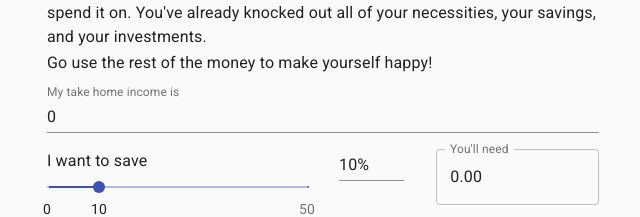
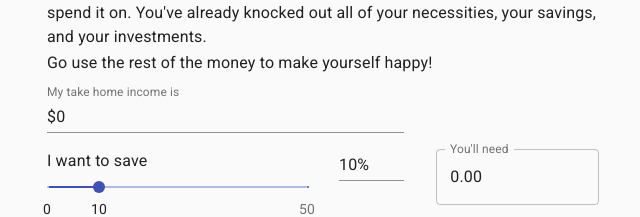
Before and after one commit to skellas/concious-spending, a React (Create React App) app: page / in a window 1280 px wide. Shown: the part 339-556 px from the top of the page, without its empty margins (317-957 px from the left). Built offline with nearby package versions, Linux system fonts and the light colour scheme.

Commit message:
Formatting on the income field

```diff
--- a/src/container/SpendingForm.jsx
+++ b/src/container/SpendingForm.jsx
@@ -5,7 +5,7 @@ export default function SpendingForm({ incomeDefault, savingsDefault, investment
 
     const [income, setIncome] = useState(incomeDefault);
     const handleIncomeChange = (event) => {
-        setIncome(event.target.value === '' ? '' : Number(event.target.value));
+        setIncome(event.target.value === '' ? 0 : Number(event.target.value.replace('$','')));
     };
 
     const [savings, setSavings] = useState(savingsDefault);
@@ -32,9 +32,9 @@ export default function SpendingForm({ incomeDefault, savingsDefault, investment
     return (
         <React.Fragment>
             <Grid container direction='row' spacing={4}>
-                <Grid item xs={12}>
+                <Grid item xs={8}>
                     <TextField fullWidth id='income' label='My take home income is'
-                        value={income} onChange={handleIncomeChange}
+                        value={`$${income}`} onChange={handleIncomeChange}
                     />
                 </Grid>
             </Grid>
```
